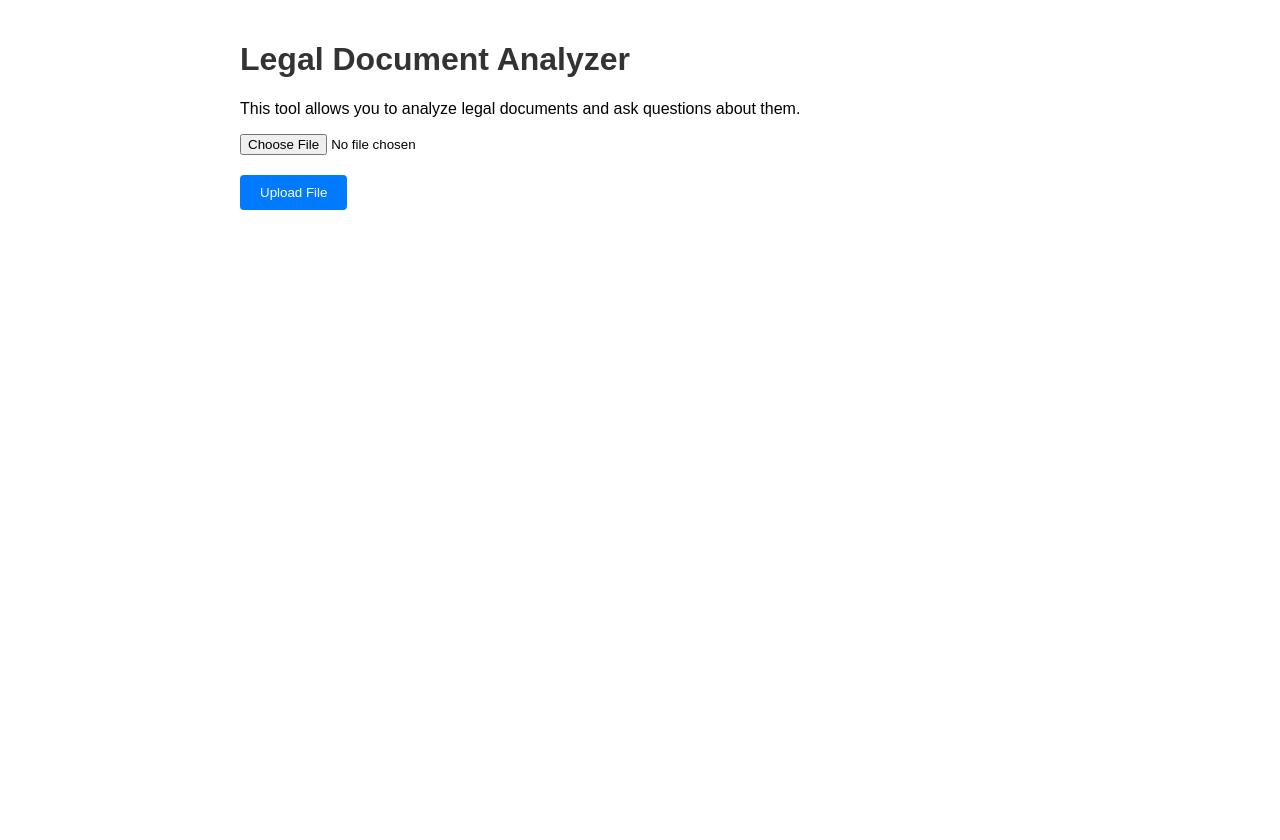
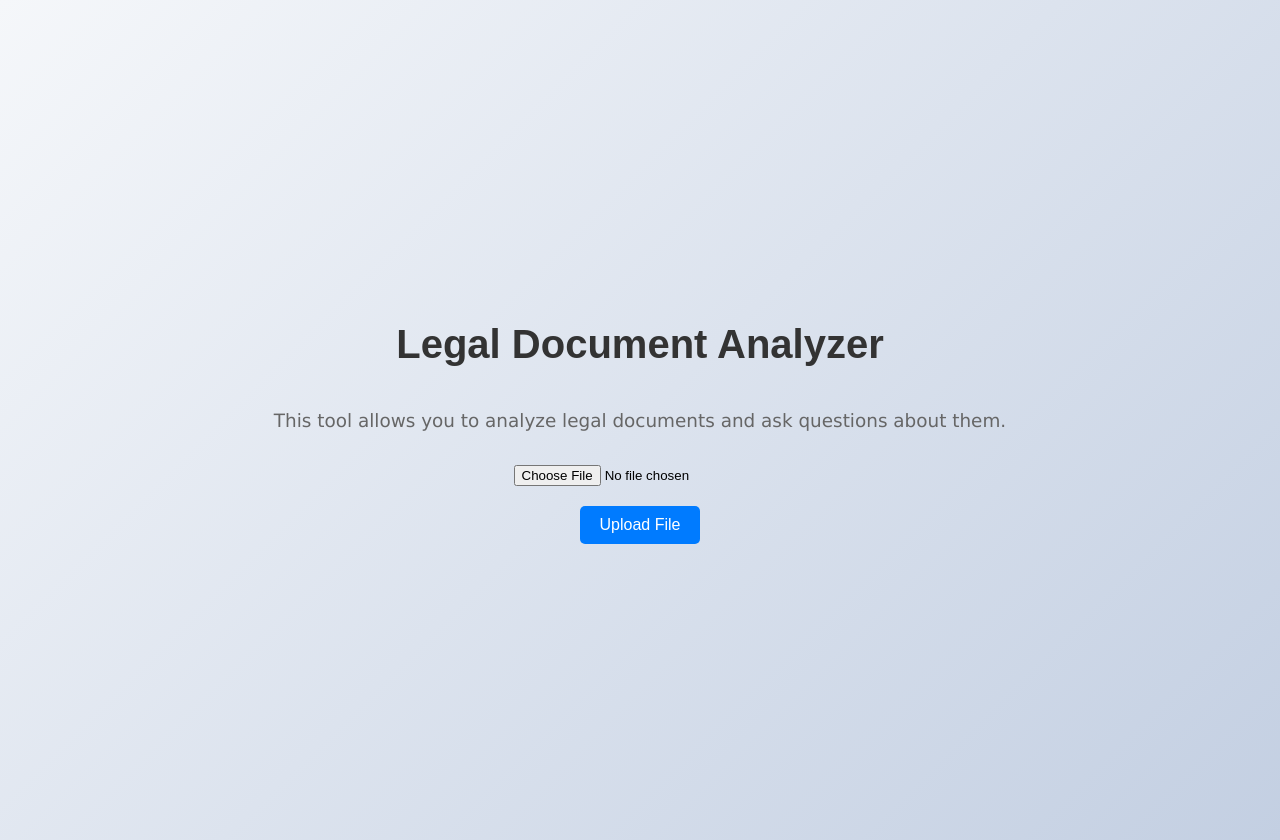
Before and after one commit to Anii2125/Legal_Lens, a React (Create React App) app in the folder frontend/: page /analyze in a window 1280 px wide. Before the commit the page ends 800 px from the top, so only its background shows below. Built offline with nearby package versions, Linux system fonts and the light colour scheme.

Commit message:
Update AnalysisPage.css

```diff
--- a/frontend/src/components/AnalysisPage.css
+++ b/frontend/src/components/AnalysisPage.css
@@ -1,45 +1,104 @@
 .analysis-container {
-    font-family: Arial, sans-serif;
+  display: flex;
+  flex-direction: column;
+  align-items: center;
+  justify-content: center;
+  min-height: 100vh;
+  background: linear-gradient(135deg, #f5f7fa, #c3cfe2);
   padding: 20px;
-    max-width: 800px;
-    margin: 0 auto;
 }
 
 h1 {
+  font-size: 2.5rem;
   color: #333;
+  margin-bottom: 20px;
+  font-family: 'Arial', sans-serif;
+}
+
+p {
+  font-size: 1.15rem;
+  color: #666;
+  line-height: 1.6;
+  max-width: 800px;
+  text-align: center;
+  margin-bottom: 30px;
+  font-family: 'Verdana', sans-serif;
+}
+
+input[type="file"] {
+  margin-bottom: 20px;
 }
 
 button {
+  padding: 10px 20px;
+  font-size: 1rem;
+  color: #fff;
   background-color: #007bff;
-    color: white;
   border: none;
-    padding: 10px 20px;
-    margin: 10px 0;
+  border-radius: 5px;
   cursor: pointer;
-    border-radius: 4px;
+  transition: background-color 0.3s ease, transform 0.3s ease;
 }
 
 button:disabled {
-    background-color: #cccccc;
+  background-color: #c0c0c0;
+  cursor: not-allowed;
 }
 
-  input[type="file"],
-  input[type="text"] {
-    display: block;
-    margin: 10px 0;
+
+.error {
+  color: #dc3545;
+  font-size: 1rem;
+  margin-bottom: 20px;
 }
 
-  .error {
-    color: red;
+.analysis, .followup {
+  max-width: 800px;
+  min-width: 800px;
+  background: #fff;
+  border-radius: 8px;
+  box-shadow: 0 0 10px rgba(0, 0, 0, 0.1);
+  padding: 10px 20px;
+  margin-bottom: 30px;
 }
 
-  .analysis,
-  .followup {
-    margin-top: 20px;
+.analysis h2, .followup h2 {
+  font-size: 1.5rem;
+  color: #333;
+  margin-bottom: 10px;
+  font-family: 'Arial', sans-serif;
+}
+
+.analysis p, .followup p {
+  font-size: 1rem;
+  color: #444;
+  line-height: 1.6;
+}
+
+ul {
+  list-style-type: disc;
+  padding-left: 20px;
 }
 
 .followup-result {
   margin-top: 20px;
-    border-top: 1px solid #ccc;
-    padding-top: 10px;
 }
+
+.followup-result h3 {
+  font-size: 1.25rem;
+  color: #333;
+  margin-bottom: 5px;
+  font-family: 'Arial', sans-serif;
+}
+
+.followup-result p {
+  font-size: 1rem;
+  color: #444;
+}
+
+
+input[type="text"] {
+  display: flex;
+  width: 600px;
+  margin: 10px 0;
+}
```
Lines whose indentation alone changed are shown as unchanged.
